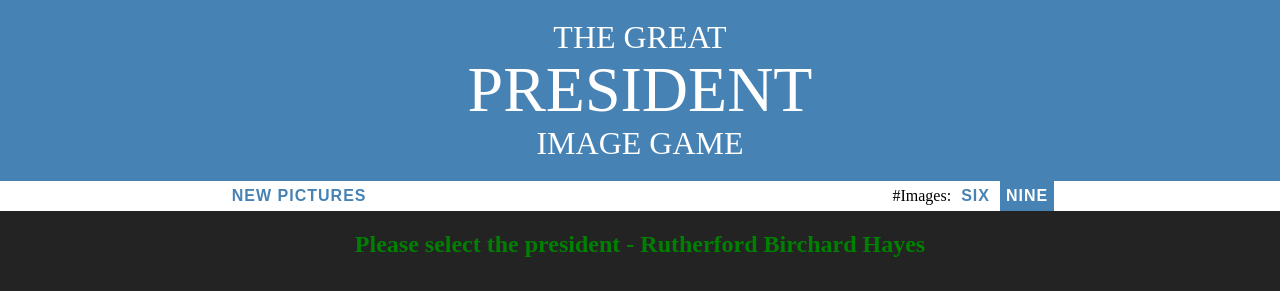
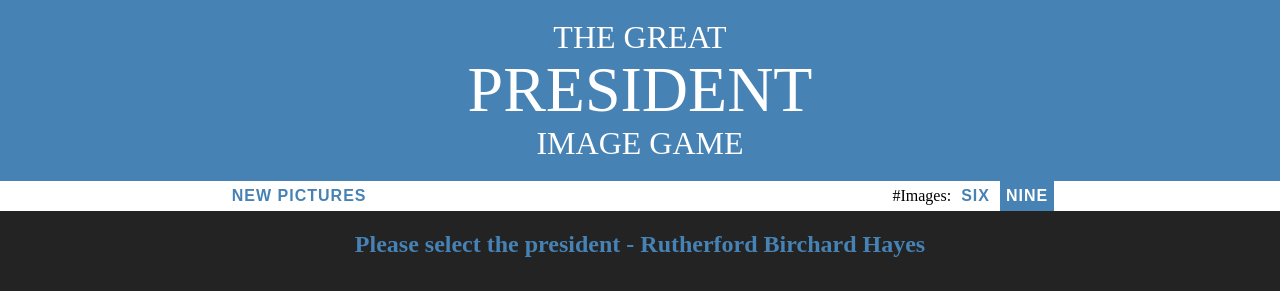
Before and after one commit to AddisonGauss/ImageGame, a PHP site: page /imageGame.html in a window 1280 px wide. Shown: the top 291 px of the page. Run offline with PHP 8.4, Linux system fonts and the light colour scheme.

Commit message:
Update imageGame.css

```diff
--- a/imageGame.css
+++ b/imageGame.css
@@ -34,7 +34,7 @@ h1 {
 
 h2 {
   text-align: center;
-  color: green;
+  color: steelblue;
 }
 
 #msg {
@@ -82,6 +82,7 @@ button:hover {
 img {
   border: solid 10px transparent;
 }
+
 img:hover {
-  border-color: green;
+  border-color: steelblue;
 }
```
